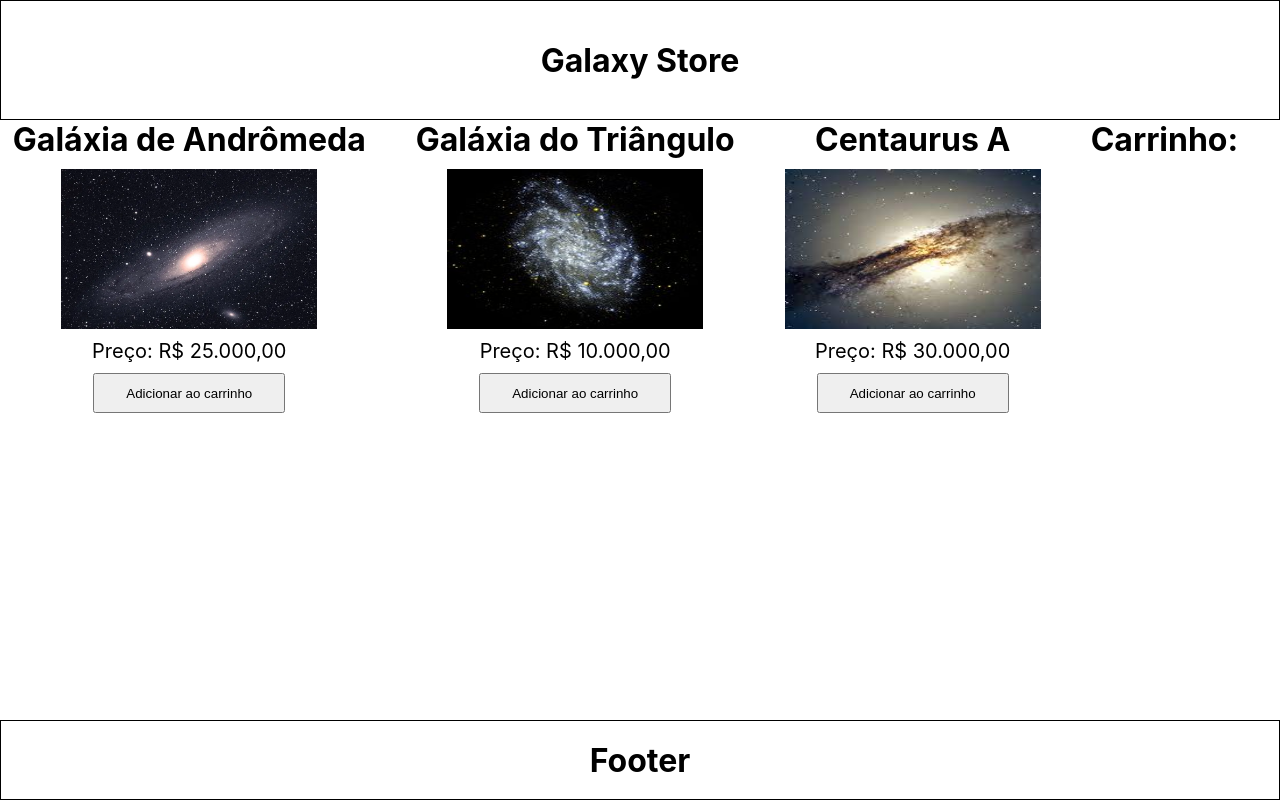
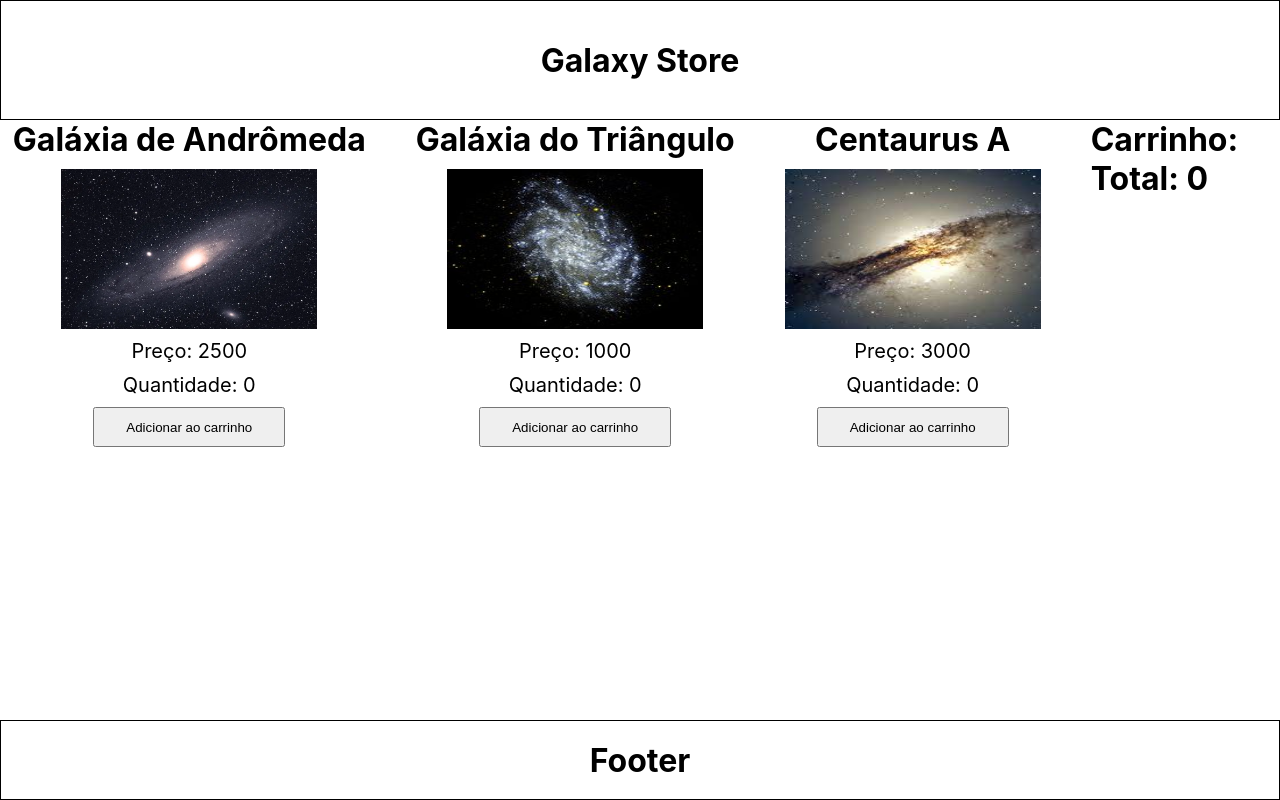
Before and after one commit to gaaveloso/GalaxyStore, a React (Create React App) app: page / in a window 1280 px wide. Built offline with nearby package versions, Linux system fonts and the light colour scheme.

Commit message:
carrinho quase pronto

```diff
--- a/src/components/Carrinho/Carrinho.js
+++ b/src/components/Carrinho/Carrinho.js
@@ -1,15 +1,24 @@
 import React from "react";
 
 const Carrinho = (props) => {
-    console.log(props.carrinho);
+
+    let totalCarrinho = 0
+
+    for(let i=0;i < props.carrinho.length; i++){
+        totalCarrinho = totalCarrinho + props.carrinho[i].value
+    }
+
     return (
         <div>
             <h1>Carrinho: </h1>
             {props.carrinho.map((item, index)=>{
+                return (
                 <div key={index}>
-                    <p>{item}</p>
+                    <p>{item.name} - {item.value}</p>
                 </div>
+                )
             })}
+            <h1>Total: {totalCarrinho}</h1>
         </div>
     )
 }
--- a/src/components/Main/Main.js
+++ b/src/components/Main/Main.js
@@ -1,64 +1,73 @@
 import { Container, Card } from "./MainStyled";
-import andromeda from "../../img/andromeda.png"
-import triangulo from "../../img/triangulo.png"
-import centaurus from "../../img/centaurus.png"
+import andromeda from "../../img/andromeda.png";
+import triangulo from "../../img/triangulo.png";
+import centaurus from "../../img/centaurus.png";
 import Carrinho from "../Carrinho/Carrinho";
 import { useEffect, useState } from "react";
 
 const Main = (props) => {
-
-    const [carrinho, setCarrinho] = useState([])
+  const [carrinho, setCarrinho] = useState([]);
 
   const obj = [
     {
       id: 1,
       name: "Galáxia de Andrômeda",
-            value: 25000.0.toLocaleString('pt-br',{style: 'currency', currency: 'BRL'}),
-            image: andromeda
+      value: 2500,
+      image: andromeda,
+      quantidade: 0,
     },
     {
       id: 2,
       name: "Galáxia do Triângulo",
-            value: 10000.00.toLocaleString('pt-br',{style: 'currency', currency: 'BRL'}),
-            image: triangulo
+      value: 1000,
+      image: triangulo,
+      quantidade: 0,
     },
     {
       id: 3,
       name: "Centaurus A",
-            value: 30000.00.toLocaleString('pt-br',{style: 'currency', currency: 'BRL'}),
-            image: centaurus
-        }
-    ]
+      value: 3000,
+      image: centaurus,
+      quantidade: 0,
+    },
+  ];
 
-    useEffect(()=>{
+  useEffect(() => {}, []);
 
-    },[])
+
 
   const onChangeItem = (event) => {
-        setCarrinho(event.target.value)
-    }
+    setCarrinho(event.target.value);
+  };
+
+  const somaCarrinho = () => {};
+
 
   const adicionarCarrinho = (item) => {
-        setCarrinho(item)
+    const novoCarrinho = [...carrinho, item];
+    setCarrinho(novoCarrinho);
+};
 console.log(carrinho)
-    }
 
   return (
     <Container>
-            {obj.map((item, index) =>
+      {obj.map((item, index) => (
         <Card key={index}>
           <h1>{item.name}</h1>
           <img src={item.image} alt={item.name} />
           <p>Preço: {item.value}</p>
-                <button onClick={() => adicionarCarrinho(item)} onChange={onChangeItem}>Adicionar ao carrinho</button>
+          <p>Quantidade: {item.quantidade}</p>
+          <button
+            onClick={() => adicionarCarrinho(item)}
+            onChange={onChangeItem}
+          >
+            Adicionar ao carrinho
+          </button>
         </Card>
-            )}
-            <Carrinho
-            carrinho={carrinho}
-            setCarrinho={setCarrinho}
-            />
+      ))}
+      <Carrinho carrinho={carrinho} setCarrinho={setCarrinho}/>
     </Container>
-    )
-}
+  );
+};
 
 export default Main;
```
Lines whose indentation alone changed are shown as unchanged.
